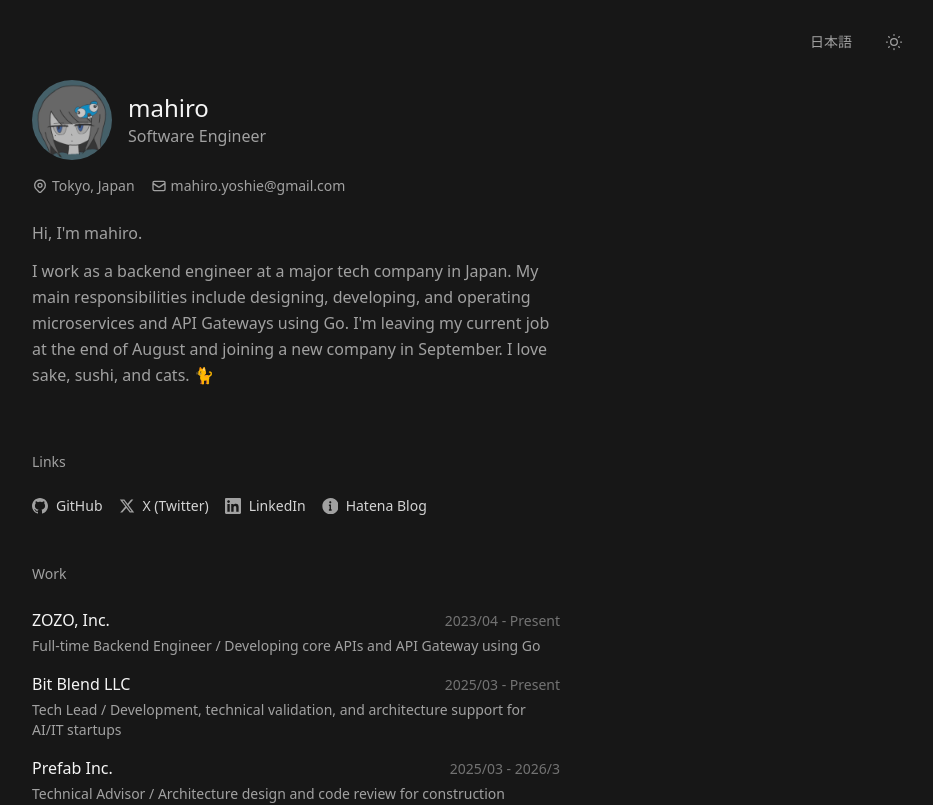
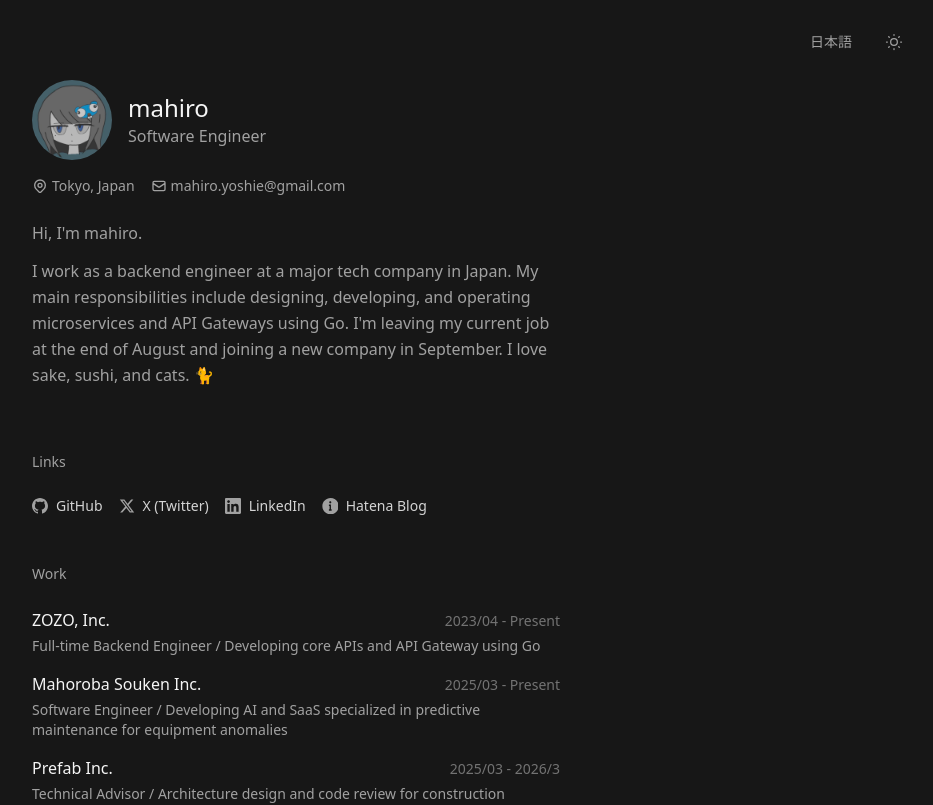
Before and after one commit to mahiro72/resume, a Next.js app: page / in a window 1280 px wide. Shown: the top 805 px of the page, without its empty margins (344-1277 px from the left). Built offline with nearby package versions, Linux system fonts and the light colour scheme.

Commit message:
fix; maho

```diff
--- a/src/data/experience.ts
+++ b/src/data/experience.ts
@@ -32,12 +32,12 @@
       en: "2025/03 - Present",
     },
     name: {
-      ja: "合同会社 Bit Blend",
-      en: "Bit Blend LLC",
+      ja: "まほろば創研株式会社",
+      en: "Mahoroba Souken Inc.",
     },
     description: {
-      ja: "業務委託（テックリード）/ AI・ITスタートアップ企業の開発や技術検証、設計支援などに取り組んでいます。",
-      en: "Tech Lead / Development, technical validation, and architecture support for AI/IT startups",
+      ja: "業務委託(テックリード) / 設備異常の予知保全に特化したAIやSaaSの開発に取り組んでいます。",
+      en: "Software Engineer / Developing AI and SaaS specialized in predictive maintenance for equipment anomalies",
     },
     type: "work",
   },
```
